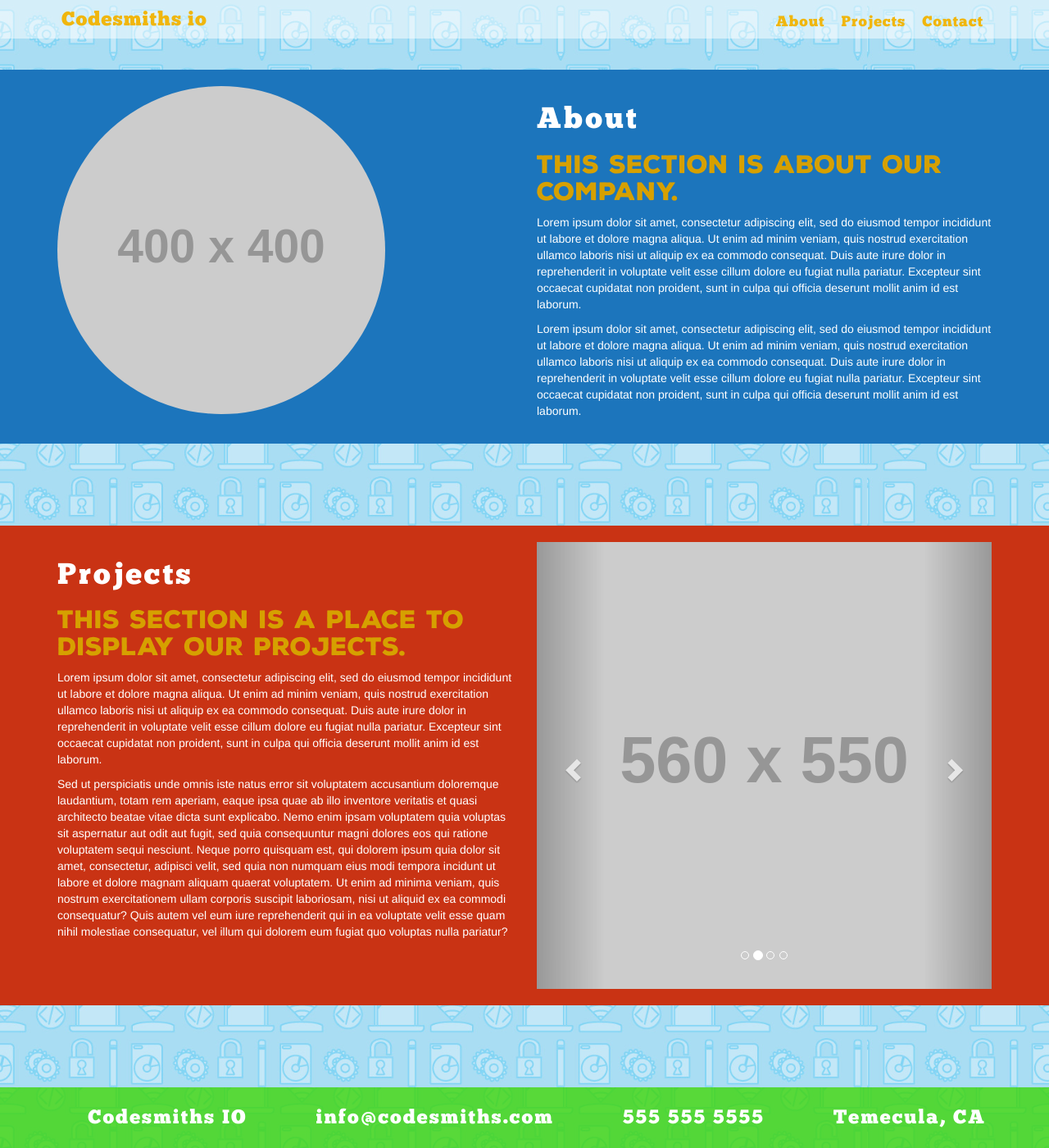
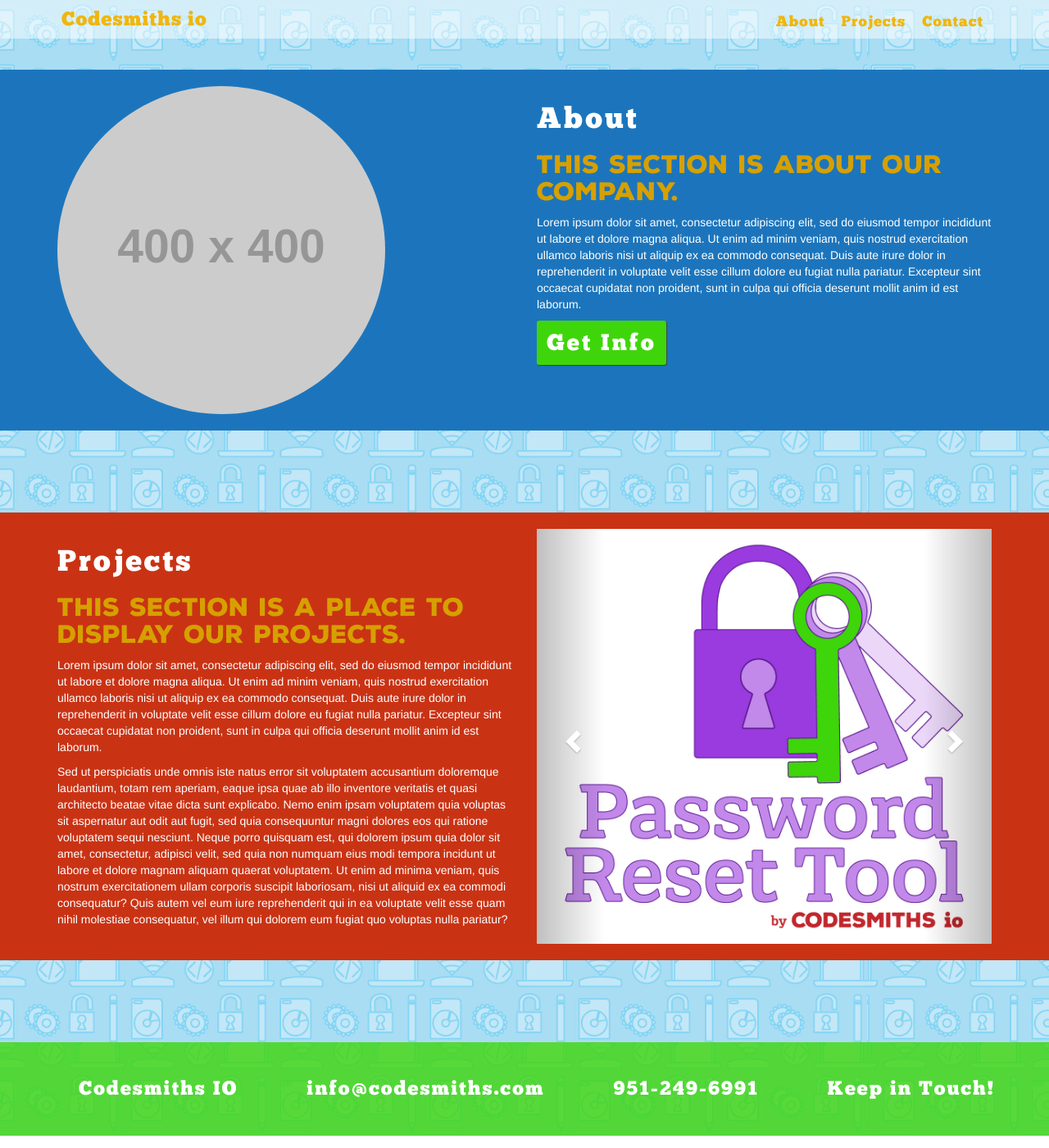
Before and after one commit to codesmiths-io/codesmiths-io.github.io, a Jekyll site: the page built from index.html, in a window 1280 px wide and 1400 px high, scrolled down 520 px. Shown: the whole window at 82% size. Built offline with Jekyll 4.4.1, drawn with Linux system fonts in a browser that asks for light colours.

Commit message:
add sign up buttons, ad project logos and modals, style footer

```diff
--- a/_includes/footer.html
+++ b/_includes/footer.html
@@ -5,8 +5,8 @@
               <ul>
                 <li><a href="/">Codesmiths IO</a></li>
                 <li><a href="mailto:info@codesmiths.com">info@codesmiths.com</a></li>
-                <li><a href="tel:555-555-5555">555 555 5555</a></li>
-                <li><a href="https://www.google.com/maps/place/Temecula,+CA/@33.5013512,-117.1922846,12z/data=!3m1!4b1!4m5!3m4!1s0x80db6252f51abe23:0x68bc0e88a03806a8!8m2!3d33.4936391!4d-117.1483648" target="_blank">Temecula, CA</a></li>
+                <li><a href="tel:951-249-6991">951-249-6991</a></li>
+                <li><a href="https://visitor.r20.constantcontact.com/d.jsp?llr=5ure5xyab&amp;p=oi&amp;m=1126084789918&amp;sit=ou94975kb&amp;f=116259c4-a410-4967-8a9a-b3bc9ba804d8" target="_blank">Keep in Touch!</a></li>
               </ul>
         </div>
       </div>
--- a/_includes/header.html
+++ b/_includes/header.html
@@ -32,12 +32,15 @@
           </button>
           <h4 class="modal-title" id="myModalLabel">Codesmiths io</h4>
         </div>
-        <div class="modal-body text-center">
-          <h3>Talk to us!</h3>
-
+        <div class="modal-body text-center contact-info">
+          <ul>
+            <li><a href="mailto:info@codesmiths.io" target="_blank">info@codesmiths.io</a></li>
+            <li><a href="tel:951-249-6991">951-249-6991</a></li>
+            <li><a href="https://visitor.r20.constantcontact.com/d.jsp?llr=5ure5xyab&amp;p=oi&amp;m=1126084789918&amp;sit=ou94975kb&amp;f=116259c4-a410-4967-8a9a-b3bc9ba804d8" target="_blank">Keep in Touch!</a></li>
+          </ul>
         </div>
         <div class="modal-footer">
-          <h3 class="text-center">Do it. You know you want to.</h3>
+          <h3 class="text-center">Talk to us!</h3>
         </div>
       </div>
     </div>
--- a/_sass/custom.scss
+++ b/_sass/custom.scss
@@ -66,6 +66,22 @@
   letter-spacing: 1px;
 }
 
+.contact-info li {
+  list-style: none;
+}
+
+.contact-info li a {
+  font-family: "chunk";
+  color: #fff;
+  letter-spacing: 3px;
+  font-size: 2em;
+}
+
+.contact-info li a:hover {
+  color: #3ED60A;
+  text-decoration: none;
+}
+
 .logo img {
   width: 60%;
   padding: 130px 0;
@@ -103,6 +119,30 @@
   color: #fff;
 }
 
+.about-button {
+  background: #3ED60A;
+  padding: 5px 10px;
+  border-radius: 3px;
+  border-color: transparent;
+  box-shadow: #444 1px 1px 1px;
+}
+
+.about-button:hover {
+  background: #800AD6;
+}
+
+.about-button a {
+  font-family: 'chunk';
+  letter-spacing: 3px;
+  color: #fff;
+  font-size: 2em;
+}
+
+.about-button a:hover {
+  text-decoration: none;
+  color: #fff;
+}
+
 .section2 {
   background-color: #c93314;
   padding: 20px 10px;
@@ -135,7 +175,7 @@
 }
 
 .footer ul li {
-  display: inline;
+  display: inline-block;
   padding: 20px 40px;
 }
 
--- a/index.html
+++ b/index.html
@@ -22,9 +22,7 @@
         <p>
           Lorem ipsum dolor sit amet, consectetur adipiscing elit, sed do eiusmod tempor incididunt ut labore et dolore magna aliqua. Ut enim ad minim veniam, quis nostrud exercitation ullamco laboris nisi ut aliquip ex ea commodo consequat. Duis aute irure dolor in reprehenderit in voluptate velit esse cillum dolore eu fugiat nulla pariatur. Excepteur sint occaecat cupidatat non proident, sunt in culpa qui officia deserunt mollit anim id est laborum.
         </p>
-        <p>
-          Lorem ipsum dolor sit amet, consectetur adipiscing elit, sed do eiusmod tempor incididunt ut labore et dolore magna aliqua. Ut enim ad minim veniam, quis nostrud exercitation ullamco laboris nisi ut aliquip ex ea commodo consequat. Duis aute irure dolor in reprehenderit in voluptate velit esse cillum dolore eu fugiat nulla pariatur. Excepteur sint occaecat cupidatat non proident, sunt in culpa qui officia deserunt mollit anim id est laborum.
-        </p>
+        <button type="button" name="button" class="about-button"><a href="https://visitor.r20.constantcontact.com/d.jsp?llr=5ure5xyab&amp;p=oi&amp;m=1126084789918&amp;sit=ou94975kb&amp;f=116259c4-a410-4967-8a9a-b3bc9ba804d8" target="_blank">Get Info</a></button>
       </div>
     </div>
   </div>
@@ -47,31 +45,56 @@
       </div>
       <div class="col-lg-6">
         <div id="myCarousel" class="carousel slide" data-ride="carousel">
-          <!-- Indicators -->
-          <ol class="carousel-indicators">
-            <li data-target="#myCarousel" data-slide-to="0" class="active"></li>
-            <li data-target="#myCarousel" data-slide-to="1"></li>
-            <li data-target="#myCarousel" data-slide-to="2"></li>
-            <li data-target="#myCarousel" data-slide-to="3"></li>
-          </ol>
-
           <!-- Wrapper for slides -->
           <div class="carousel-inner" role="listbox">
             <div class="item active">
-              <img src="http://placehold.it/560x550" alt="">
+              <a href="" data-toggle="modal" data-target="#FillableModal" target="_blank"><img src="/img/FillableLogo.jpg" alt="Fillable"></a>
+            </div>
+
+            <!-- modal -->
+            <div class="modal fade" id="FillableModal" tabindex="-1" role="dialog" aria-labelledby="FillableModalLabel" aria-hidden="true">
+              <div class="modal-dialog" role="document">
+                <div class="modal-content custom-modal">
+                  <div class="modal-header">
+                    <button type="button" class="close" data-dismiss="modal" aria-label="Close">
+                      <span aria-hidden="true">&times;</span>
+                    </button>
+                    <h4 class="modal-title" id="FillableModalLabel">Fillable</h4>
+                  </div>
+                  <div class="modal-body text-center">
+                    <img src="/img/FillableLogo.jpg" alt="" height="300" width="330" class="img-rounded"/>
+                  </div>
+                  <div class="modal-footer">
+                    <h3 class="text-center"></h3>
+                  </div>
+                </div>
+              </div>
             </div>
 
             <div class="item">
-              <img src="http://placehold.it/560x550" alt="">
+              <a href="" data-toggle="modal" data-target="#ResetModal" target="_blank"><img src="/img/ResetTool.jpg" alt="Reset Tool"></a>
             </div>
 
-            <div class="item">
-              <img src="http://placehold.it/560x550" alt="">
+            <!-- modal -->
+            <div class="modal fade" id="ResetModal" tabindex="-1" role="dialog" aria-labelledby="ResetModalLabel" aria-hidden="true">
+              <div class="modal-dialog" role="document">
+                <div class="modal-content custom-modal">
+                  <div class="modal-header">
+                    <button type="button" class="close" data-dismiss="modal" aria-label="Close">
+                      <span aria-hidden="true">&times;</span>
+                    </button>
+                    <h4 class="modal-title" id="ResetModalLabel">Password Reset Tool</h4>
+                  </div>
+                  <div class="modal-body text-center">
+                    <img src="/img/ResetTool.jpg" alt="" height="300" width="330" class="img-rounded"/>
+                  </div>
+                  <div class="modal-footer">
+                    <h3 class="text-center"></h3>
+                  </div>
+                </div>
+              </div>
             </div>
 
-            <div class="item">
-              <img src="http://placehold.it/560x550" alt="">
-            </div>
           </div>
 
           <!-- Left and right controls -->
```
Also changed, not shown: js/custom.js (+7 -2 lines), img/FillableLogo.jpg (added), img/ResetTool.jpg (added), 1 other file.
